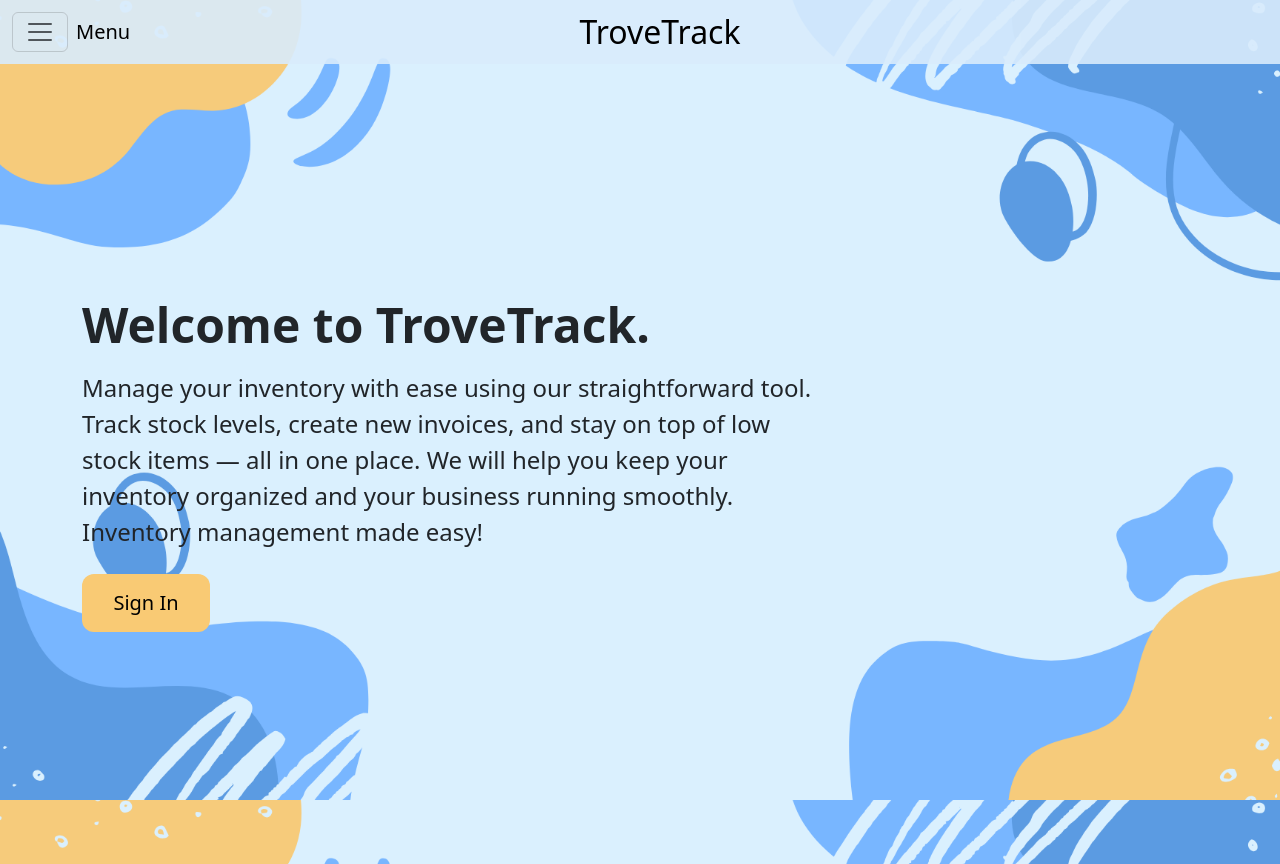
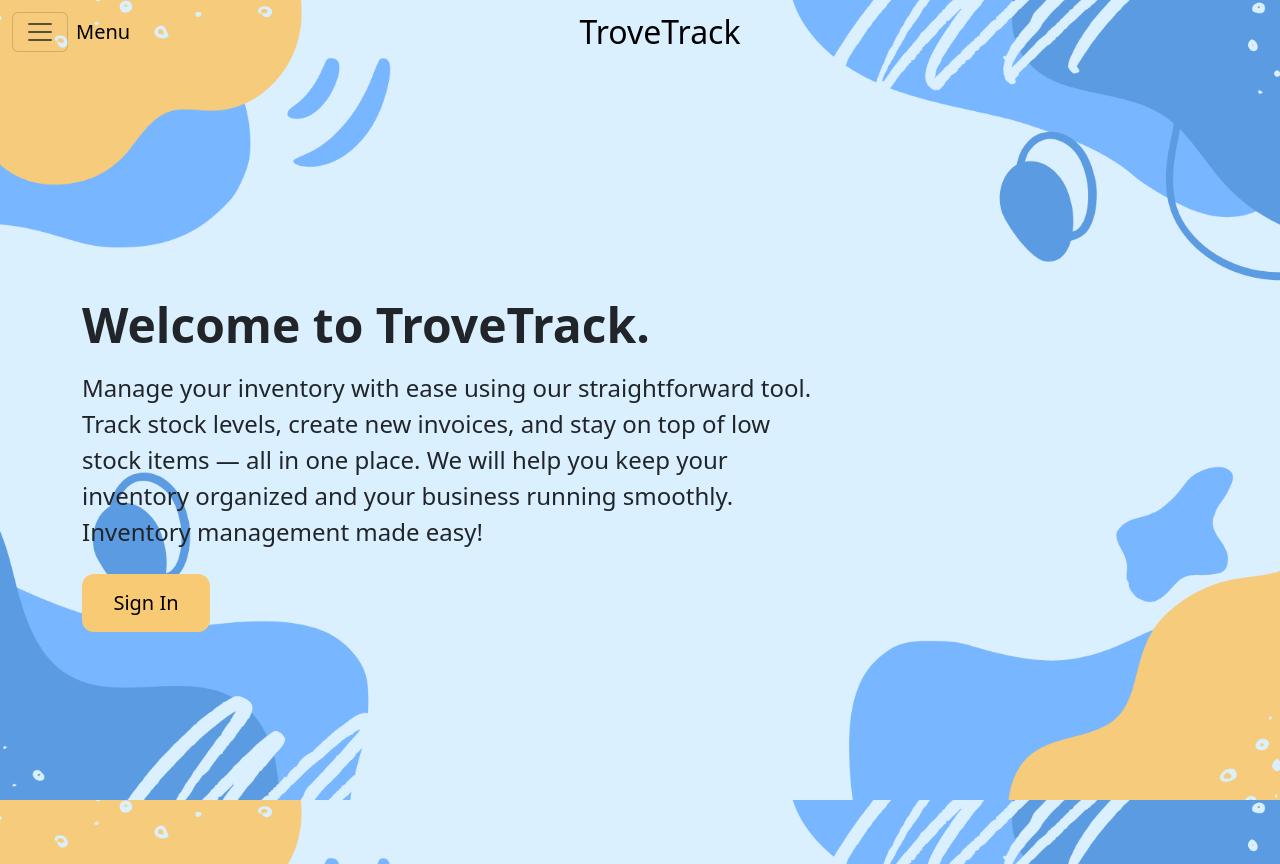
Before and after one commit to skyoon26/trove-track, a React (Vite) app in the folder trove-track-ui/: page / in a window 1280 px wide. Built offline with nearby package versions, Linux system fonts and the light colour scheme.

Commit message:
Enhance OffcanvasNavbar functionality and styling with scroll event

```diff
--- a/trove-track-ui/src/components/Navbar/OffcanvasNavbar.jsx
+++ b/trove-track-ui/src/components/Navbar/OffcanvasNavbar.jsx
@@ -1,9 +1,28 @@
+import { useEffect, useState } from 'react';
 import { Navbar, Container, Offcanvas, Nav } from 'react-bootstrap';
 import './offcanvas-navbar.css';
 
 const OffcanvasNavbar = () => {
+  const [scrolled, setScrolled] = useState(false);
+
+  useEffect(() => {
+    const handleScroll = () => {
+      if (window.scrollY > 10) {
+        setScrolled(true);
+      } else {
+        setScrolled(false);
+      }
+    };
+
+    window.addEventListener('scroll', handleScroll);
+
+    return () => {
+      window.removeEventListener('scroll', handleScroll);
+    };
+  }, []);
+
   return (
-    <Navbar expand={false} sticky="top" className="navbar">
+    <Navbar expand={false} sticky="top" className={`offcanvas-navbar-section ${scrolled ? 'scrolled' : ''}`}>
       <Container fluid>
         <div className="d-flex align-items-center justify-content-between w-100">
           <Navbar.Toggle aria-controls="offcanvasNavbar" />
--- a/trove-track-ui/src/components/Navbar/offcanvas-navbar.css
+++ b/trove-track-ui/src/components/Navbar/offcanvas-navbar.css
@@ -3,7 +3,11 @@
   font-size: 2rem;
 }
 
-.navbar {
-  background-color: rgba(217, 236, 252, 0.9);
-  color: white;
+.offcanvas-navbar-section {
+  background-color: transparent;
+  transition: background-color 0.3s ease;
 }
+
+.navbar.scrolled {
+  background-color: rgb(205, 227, 253);
+}
```
